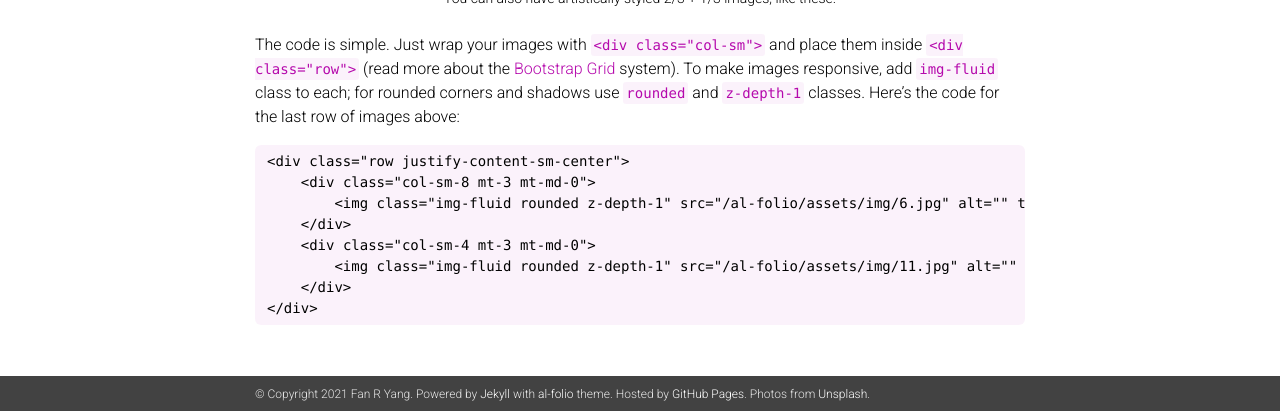
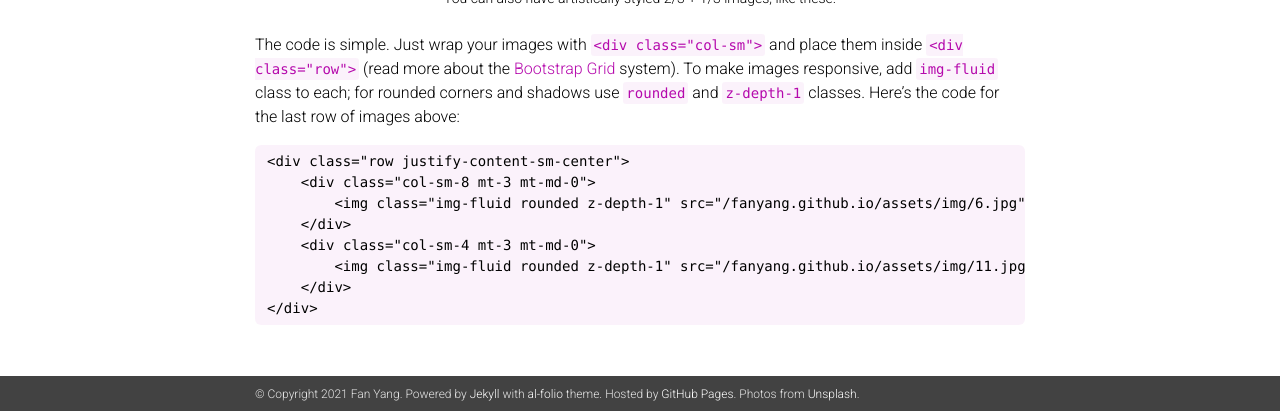
Before and after one commit to fanyang805/fanyang.github.io, a Jekyll site: the page built from _projects/6_project.markdown, in a window 1280 px wide and 900 px high, scrolled down 1037 px, cut to the strip 489-900 px from the top of the window. Built offline with Jekyll 4.4.1, drawn with Linux system fonts in a browser that asks for light colours; nearby versions of some CDN libraries; a style sheet for code colours, icons or effects is not loaded.

Commit message:
config updated

```diff
--- a/_config.yml
+++ b/_config.yml
@@ -4,7 +4,7 @@
 
 title: blank # the website title (if blank, full name will be used instead)
 first_name: Fan
-middle_name: R
+middle_name:
 last_name: Yang
 email: you@example.com
 description: > # the ">" symbol means to ignore newlines until "footer_text:"
@@ -16,7 +16,7 @@
 
 icon: 🔥 # the emoji used as the favicon
 url:  # the base hostname & protocol for your site
-baseurl: /al-folio # the subpath of your site, e.g. /blog/
+baseurl: # the subpath of your site, e.g. /blog/
 last_updated: false # set to true if you want to display last updated in the footer
 impressum_path:  # set to path to include impressum link in the footer, use the same path as permalink in a page, helps to conform with EU GDPR
 
```
